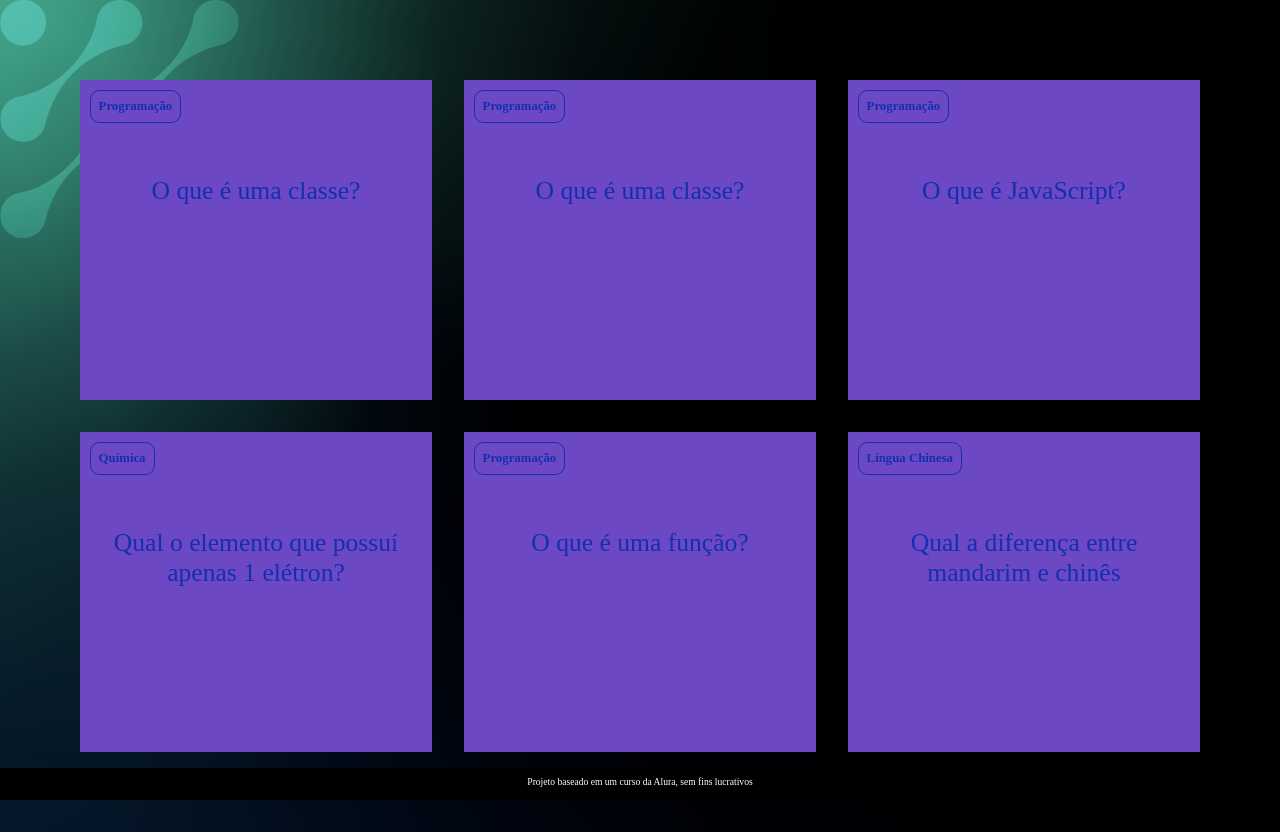
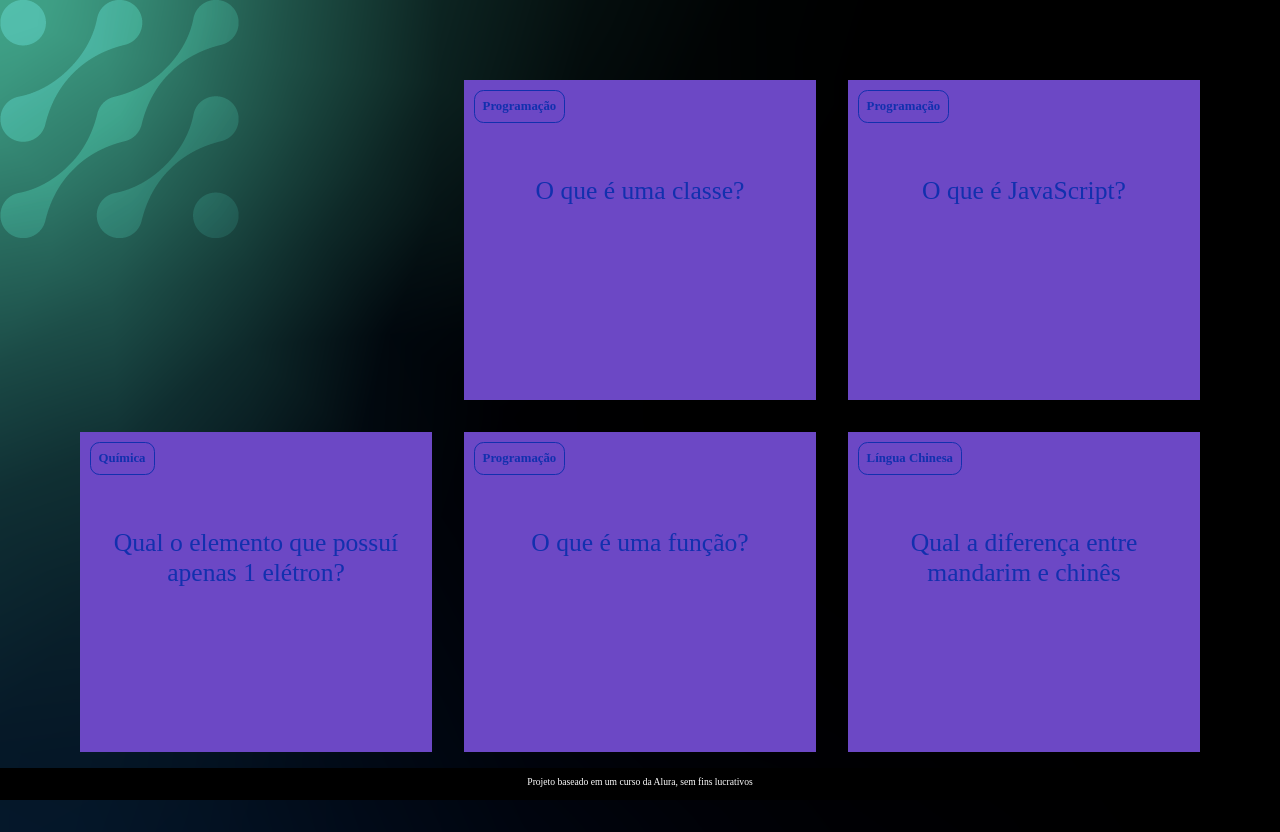
Before and after one commit to LeherLucas/FlashCards3-Tri, a plain HTML site: page index.html in a window 1280 px wide. Drawn offline with Linux system fonts and the light colour scheme.

Commit message:
correção dos cards

```diff
--- a/index.html
+++ b/index.html
@@ -10,7 +10,7 @@
     <main>
         <section id="container">
             <article class="cartao">
-                <div class="cartao__conteudo">
+                <!--<div class="cartao__conteudo">
                     <h3>Programação</h3>
                     <div class="cartao__conteudo__pergunta">
                         <p>O que é uma classe?</p>
@@ -19,7 +19,7 @@
                         <p>É um seletor de elementos HTML</p>
                     </div>
                 </div>
-            </article>
+            </article>-->
         </section>
     </main>
     <footer>
```
